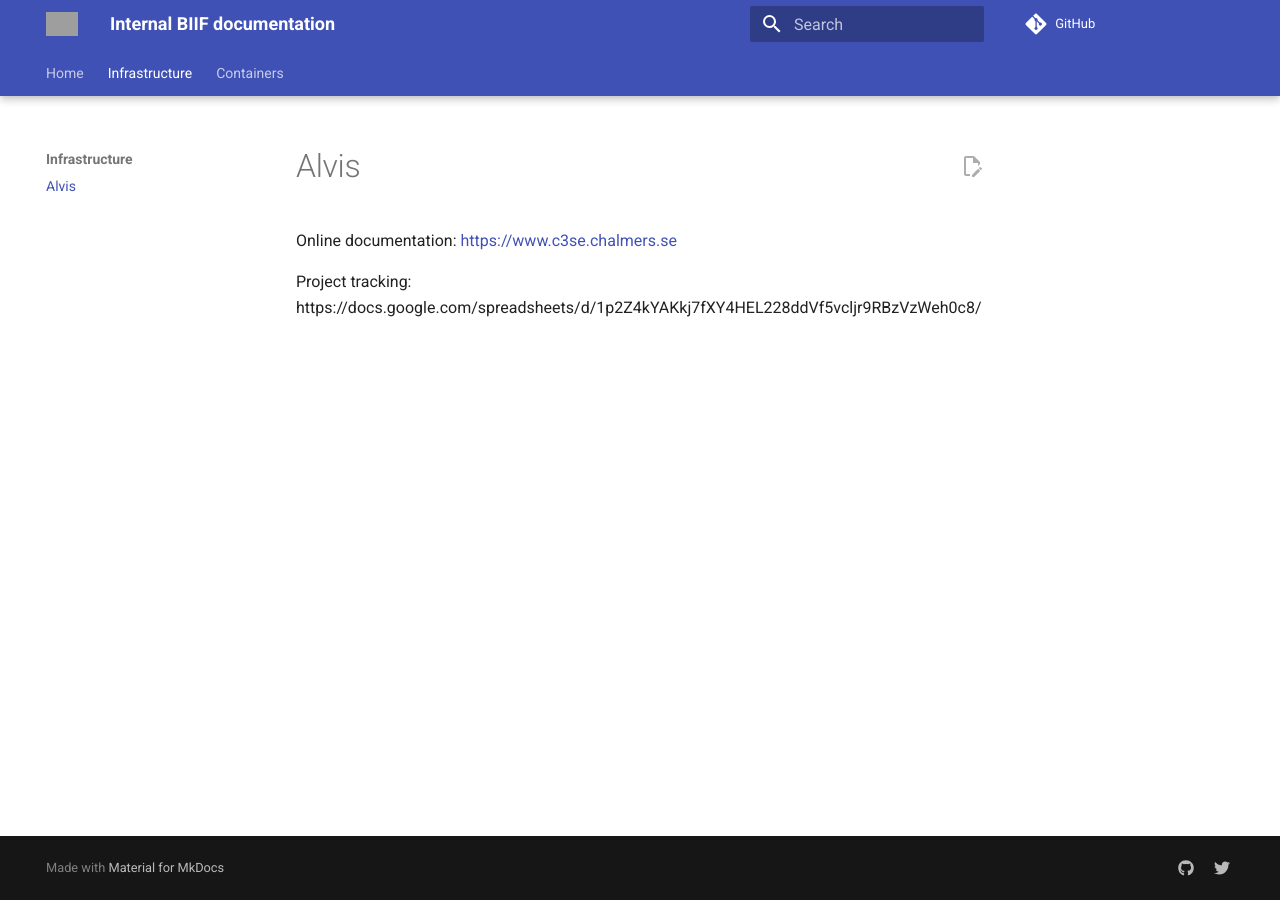
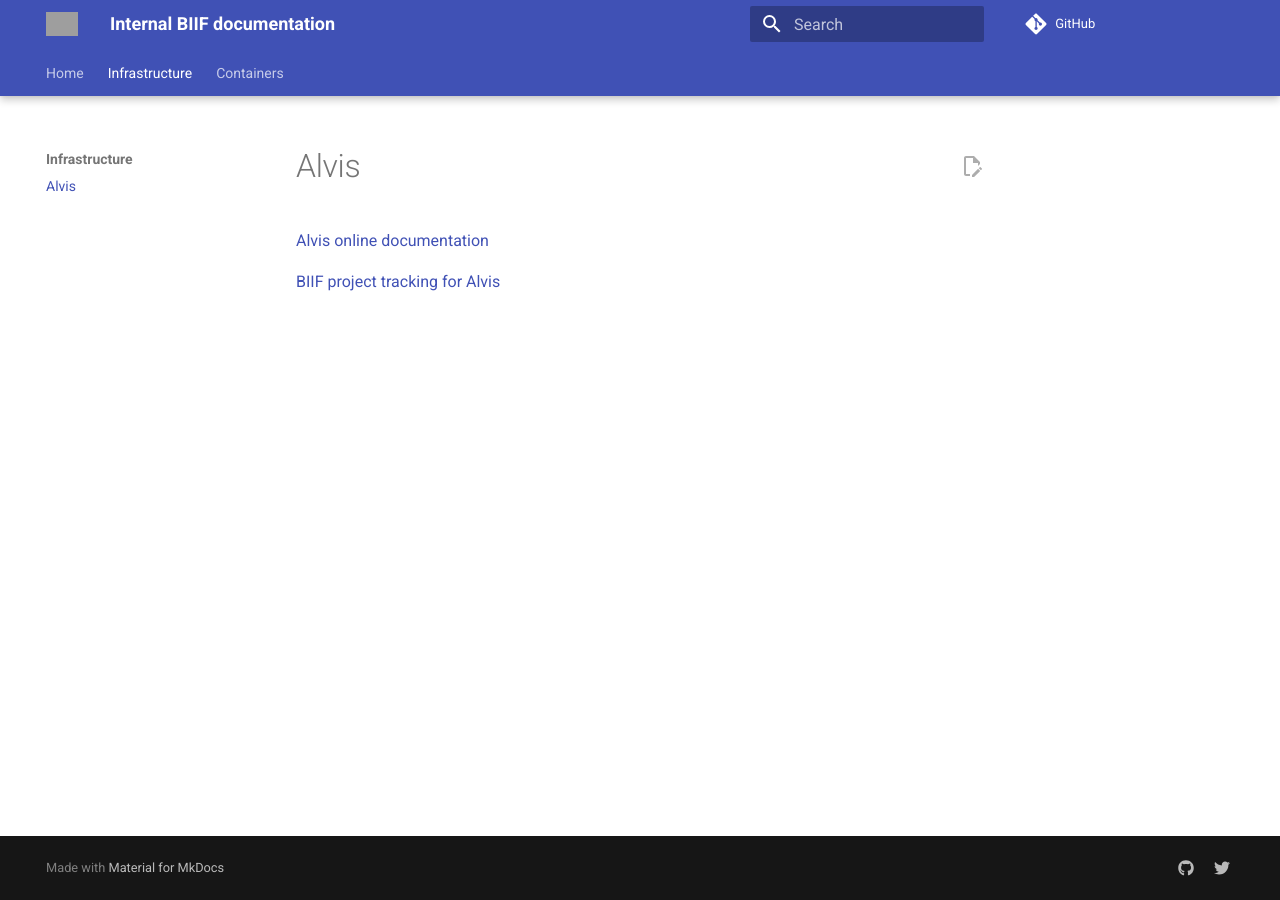
Before and after one commit to BIIFSweden/docs, an MkDocs documentation site: the page built from docs/infrastructure/alvis.md, in a window 1280 px wide. Built offline with MkDocs 1.6.1 and Material for MkDocs 9.7.7, drawn with Linux system fonts in a browser that asks for light colours; comment, search, counter and statistics services are not loaded; grey boxes are pictures that could not be loaded.

Commit message:
Updated alvis.md

```diff
--- a/docs/infrastructure/alvis.md
+++ b/docs/infrastructure/alvis.md
@@ -1,5 +1,5 @@
 # Alvis
 
-Online documentation: [https://www.c3se.chalmers.se](https://www.c3se.chalmers.se)
+[Alvis online documentation](https://www.c3se.chalmers.se)
 
-Project tracking: https://docs.google.com/spreadsheets/d/1p2Z4kYAKkj7fXY4HEL228ddVf5vcljr9RBzVzWeh0c8/
+[BIIF project tracking for Alvis](https://docs.google.com/spreadsheets/d/1p2Z4kYAKkj7fXY4HEL228ddVf5vcljr9RBzVzWeh0c8/)
```
